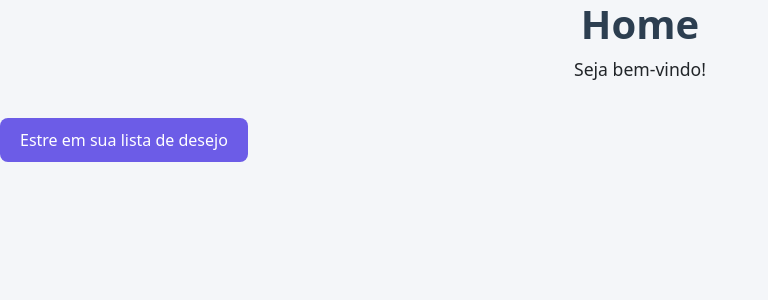
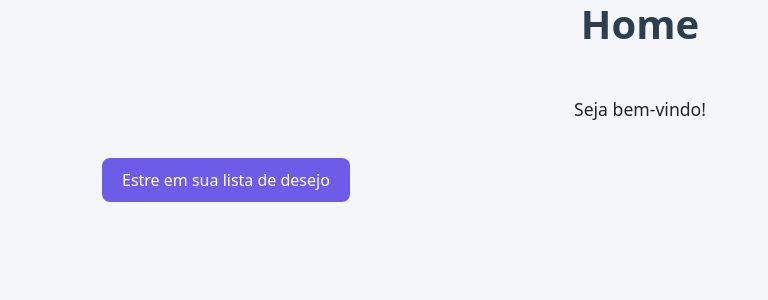
Before and after one commit to JoaoVPalandi/Must-Watch, a Flask app: page / in a window 1280 px wide. Shown: the top 300 px of the page, without its empty margins (0-768 px from the left). Run offline with Flask 3, Linux system fonts and the light colour scheme.

Commit message:
fix: atualização da estrutura do modelo da página inicial para maior consistência e estilo aprimorado

```diff
--- a/templates/home.html
+++ b/templates/home.html
@@ -1,7 +1,7 @@
 {% extends "base.html" %} <!--Herdar todas as carateristicas de base.hmlt-->
 
 {% block content %}
-    <div class="home">
+    <div class="container mt-5">
         <p>Seja bem-vindo!</p>
         <a href="/lista" class="link-lista">Estre em sua lista de desejo</a>
     </div>
```
